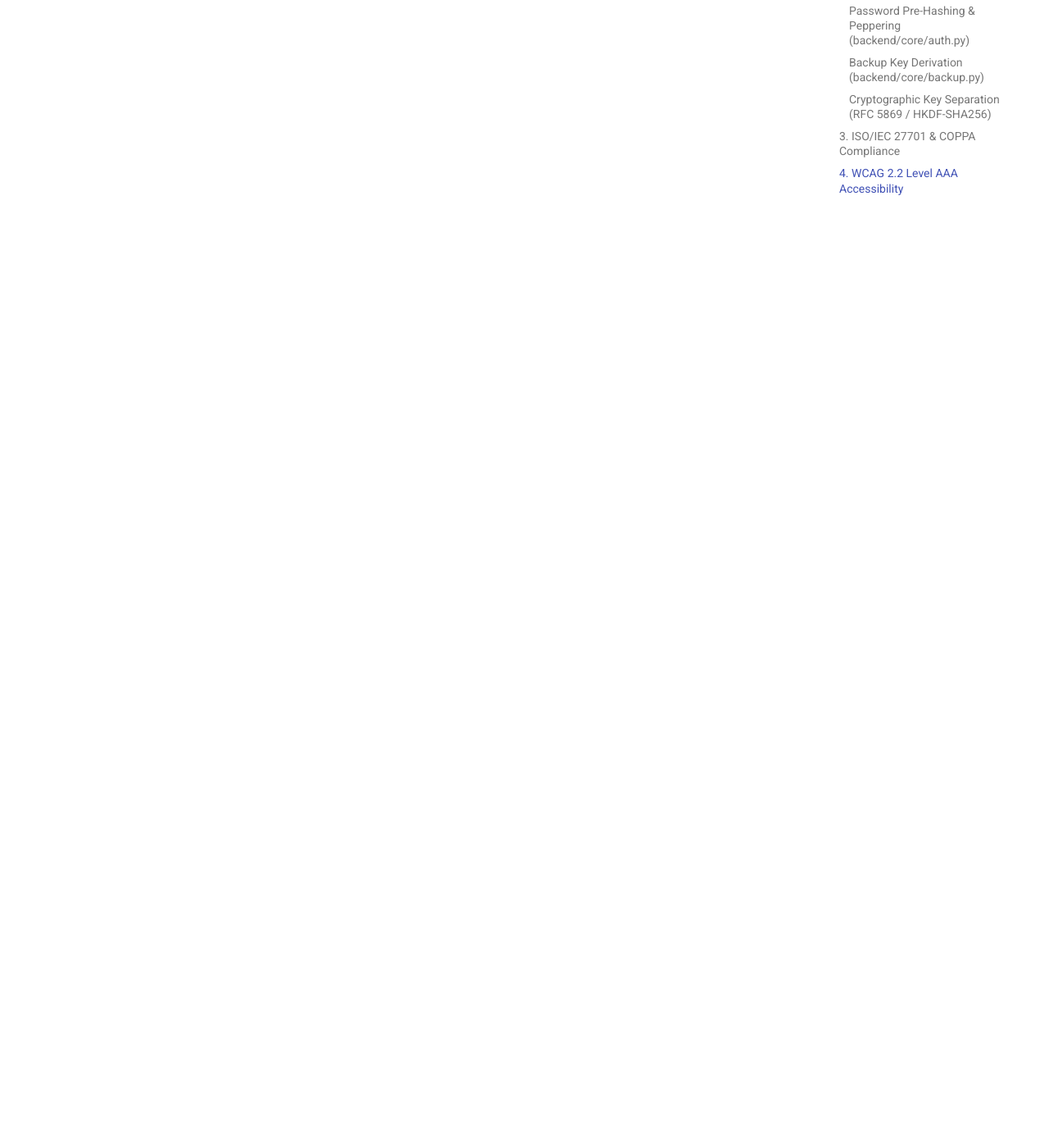
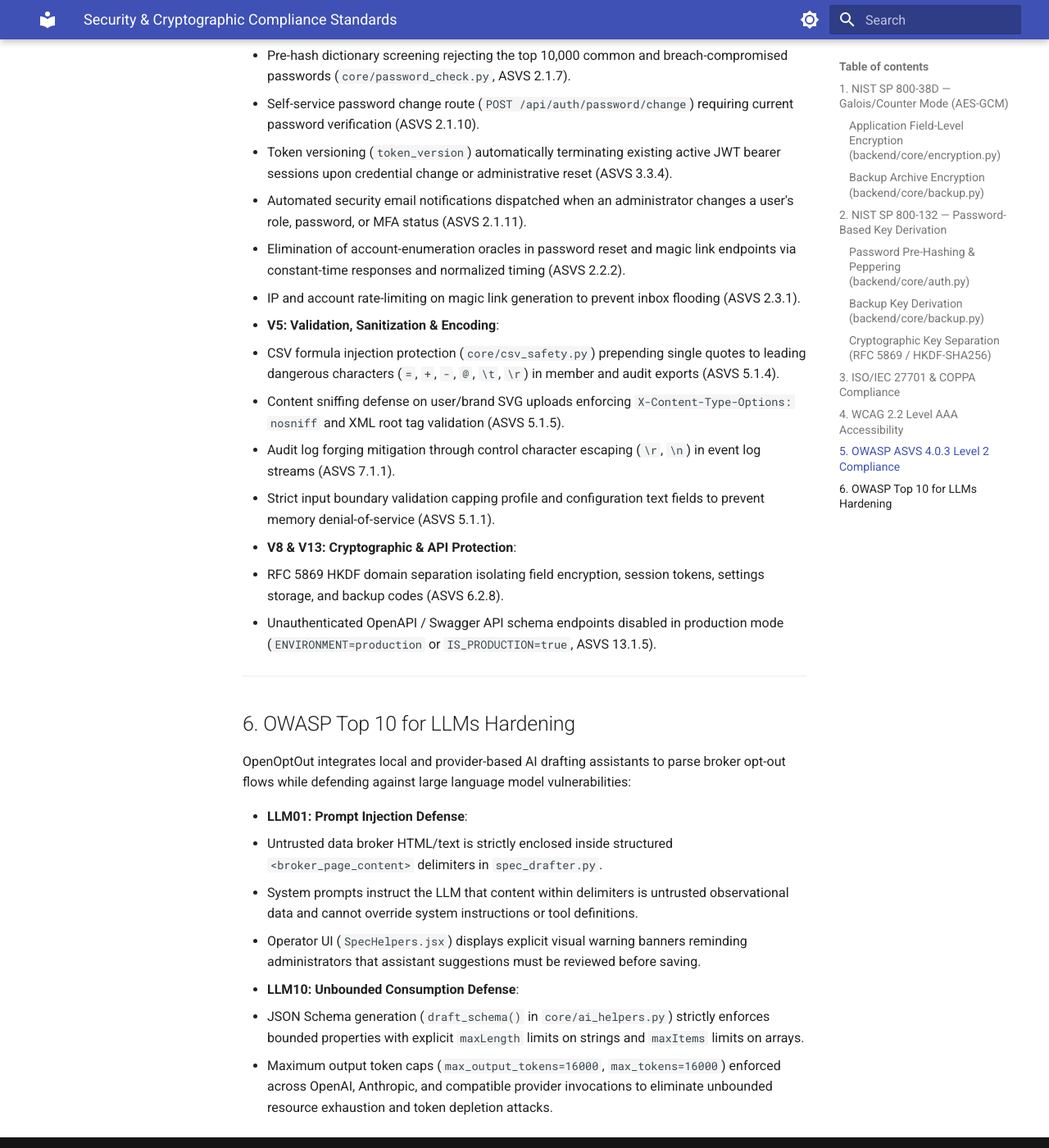
Before and after one commit to rlnunez/OpenOptOut, an MkDocs documentation site: the page built from docs/dev/compliance-standards.md, in a window 1280 px wide and 1400 px high, scrolled down 3721 px. Shown: the whole window at 82% size. Built offline with MkDocs 1.6.1 and Material for MkDocs 9.7.7, drawn with Linux system fonts in a browser that asks for light colours; some of the changed text lies outside the part shown.

Commit message:
docs: update changelog, roadmap, and compliance standards for ASVS L2, LLM Top 10, and crypto compliance

```diff
--- a/docs/dev/compliance-standards.md
+++ b/docs/dev/compliance-standards.md
@@ -83,3 +83,40 @@
 - **Typography & Dyslexia Support**: Self-hosted OpenDyslexic, Antonio, and JetBrains Mono fonts, configurable dynamically during first-run setup or account preferences.
 - **Zero Third-Party Assets**: All fonts, stylesheets, scripts, and iconography are 100% self-hosted to maintain air-gap readiness and prevent tracking.
 - **RTL & Logical Layouts**: Complete bidirectional mirroring using Tailwind start/end logical properties (`ms-`, `pe-`, `start-`, `text-start`).
+
+---
+
+## 5. OWASP ASVS 4.0.3 Level 2 Compliance
+
+OpenOptOut adheres to the **OWASP Application Security Verification Standard (ASVS) 4.0.3 Level 2** baseline for applications processing sensitive personal and family data:
+
+- **V2: Authentication & Password Security**:
+  - Minimum 12-character password policy enforced across registration, setup, and password changes (ASVS 2.1.1).
+  - Pre-hash dictionary screening rejecting the top 10,000 common and breach-compromised passwords (`core/password_check.py`, ASVS 2.1.7).
+  - Self-service password change route (`POST /api/auth/password/change`) requiring current password verification (ASVS 2.1.10).
+  - Token versioning (`token_version`) automatically terminating existing active JWT bearer sessions upon credential change or administrative reset (ASVS 3.3.4).
+  - Automated security email notifications dispatched when an administrator changes a user's role, password, or MFA status (ASVS 2.1.11).
+  - Elimination of account-enumeration oracles in password reset and magic link endpoints via constant-time responses and normalized timing (ASVS 2.2.2).
+  - IP and account rate-limiting on magic link generation to prevent inbox flooding (ASVS 2.3.1).
+- **V5: Validation, Sanitization & Encoding**:
+  - CSV formula injection protection (`core/csv_safety.py`) prepending single quotes to leading dangerous characters (`=`, `+`, `-`, `@`, `\t`, `\r`) in member and audit exports (ASVS 5.1.4).
+  - Content sniffing defense on user/brand SVG uploads enforcing `X-Content-Type-Options: nosniff` and XML root tag validation (ASVS 5.1.5).
+  - Audit log forging mitigation through control character escaping (`\r`, `\n`) in event log streams (ASVS 7.1.1).
+  - Strict input boundary validation capping profile and configuration text fields to prevent memory denial-of-service (ASVS 5.1.1).
+- **V8 & V13: Cryptographic & API Protection**:
+  - RFC 5869 HKDF domain separation isolating field encryption, session tokens, settings storage, and backup codes (ASVS 6.2.8).
+  - Unauthenticated OpenAPI / Swagger API schema endpoints disabled in production mode (`ENVIRONMENT=production` or `IS_PRODUCTION=true`, ASVS 13.1.5).
+
+---
+
+## 6. OWASP Top 10 for LLMs Hardening
+
+OpenOptOut integrates local and provider-based AI drafting assistants to parse broker opt-out flows while defending against large language model vulnerabilities:
+
+- **LLM01: Prompt Injection Defense**:
+  - Untrusted data broker HTML/text is strictly enclosed inside structured `<broker_page_content>` delimiters in `spec_drafter.py`.
+  - System prompts instruct the LLM that content within delimiters is untrusted observational data and cannot override system instructions or tool definitions.
+  - Operator UI (`SpecHelpers.jsx`) displays explicit visual warning banners reminding administrators that assistant suggestions must be reviewed before saving.
+- **LLM10: Unbounded Consumption Defense**:
+  - JSON Schema generation (`draft_schema()` in `core/ai_helpers.py`) strictly enforces bounded properties with explicit `maxLength` limits on strings and `maxItems` limits on arrays.
+  - Maximum output token caps (`max_output_tokens=16000`, `max_tokens=16000`) enforced across OpenAI, Anthropic, and compatible provider invocations to eliminate unbounded resource exhaustion and token depletion attacks.
```
Also changed, not shown: CHANGELOG.md (+37 -0 lines), docs/ROADMAP.md (+8 -1 lines).
